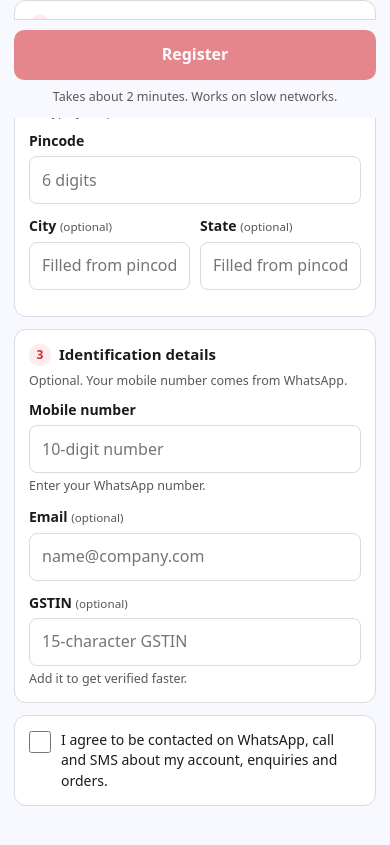
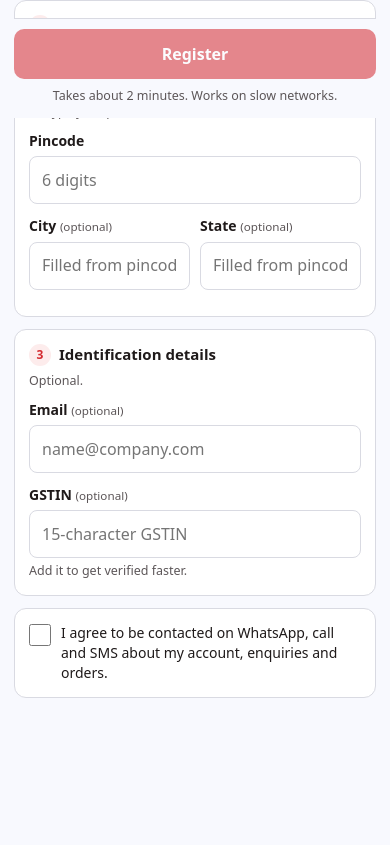
Before and after one commit to surajvishwakarma-stainlessbazaar/adamforms, a plain HTML site: page register/index.html in a window 390 px wide. Shown: the part 726-1571 px from the top of the page. After the commit the page ends 1536 px from the top, so only its background shows below. Drawn offline with Linux system fonts and the light colour scheme.

Commit message:
Remove mobile number input from registration form for simplification

```diff
--- a/assets/js/pages/register.js
+++ b/assets/js/pages/register.js
@@ -1,19 +1,8 @@
 var gst = /^\d{2}[A-Z]{5}\d{4}[A-Z][1-9A-Z]Z[0-9A-Z]$/,
   geo = null;
-function setMobile(v) {
-  v = String(v || "").replace(/\D/g, "").slice(-10);
-  var mo = F.elements.mobile;
-  if (isMob(v)) {
-    mo.value = v;
-    mo.readOnly = true;
-    $("h-mobile").textContent = "From your WhatsApp. This is your login number.";
-  } else $("h-mobile").textContent = "Enter your WhatsApp number.";
-}
-setMobile("");
-/* decrypt the register token: returns {kind:"register", mobile} (no member yet) */
-loadContext(function (ctx) {
-  setMobile(ctx.mobile);
-});
+/* decrypt the register token (no member yet). The mobile number lives only in the token;
+   the Form API reads it from there, so the form neither shows nor sends it. */
+loadContext(function () {});
 function dmsg(t, b) {
   var m = $("dmsg");
   m.textContent = t;
@@ -93,7 +82,6 @@ F.addEventListener("submit", function (ev) {
     ["company", has, "Enter your company name."],
     ["name", has, "Enter your name."],
     ["pincode", isPin, "Enter a 6-digit pincode."],
-    ["mobile", isMob, "Enter a valid 10-digit mobile number."],
     [
       "email",
       function (v) {
@@ -132,7 +120,6 @@ F.addEventListener("submit", function (ev) {
     ["Company", p.company],
     ["Type", p.businessType],
     ["You want to", p.intent],
-    ["Mobile", "+91" + g("mobile")],
     ["Pincode", p.pincode + (p.city ? " (" + p.city + ")" : "")],
   ], p);
 });
--- a/register/index.html
+++ b/register/index.html
@@ -159,24 +159,7 @@
         </section>
         <section class="card">
           <h2><i>3</i>Identification details</h2>
-          <p class="hint" style="margin: -4px 0 10px">
-            Optional. Your mobile number comes from WhatsApp.
-          </p>
-          <div class="f">
-            <label class="lb" for="mobile">Mobile number</label
-            ><input
-              id="mobile"
-              name="mobile"
-              type="tel"
-              placeholder="10-digit number"
-              inputmode="numeric"
-              maxlength="10"
-              data-d
-              autocomplete="tel-national"
-            />
-            <div class="hint" id="h-mobile">Your WhatsApp number</div>
-            <div class="err" id="e-mobile" role="alert"></div>
-          </div>
+          <p class="hint" style="margin: -4px 0 10px">Optional.</p>
           <div class="f">
             <label class="lb" for="email">Email <small>(optional)</small></label
             ><input
```
